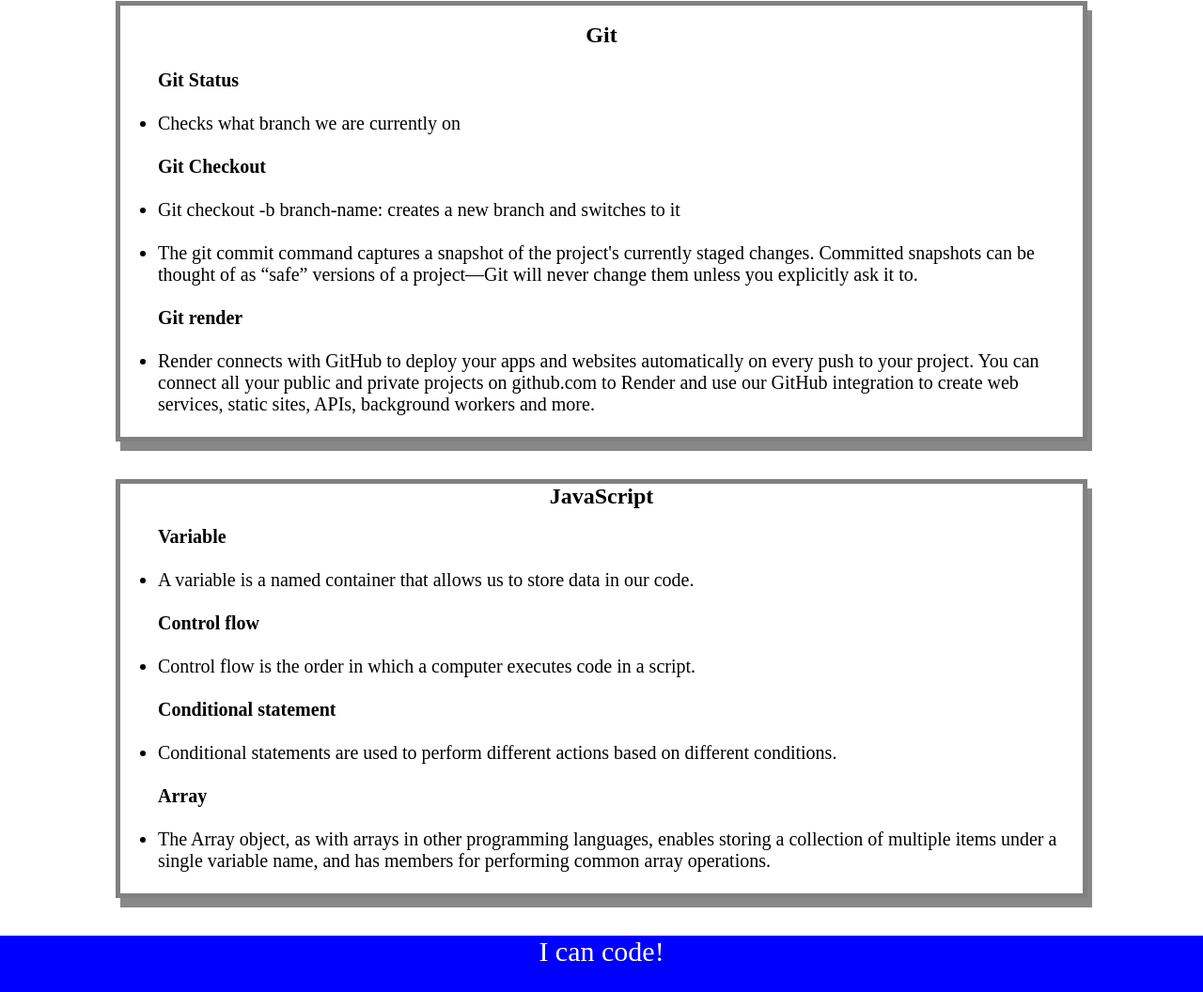
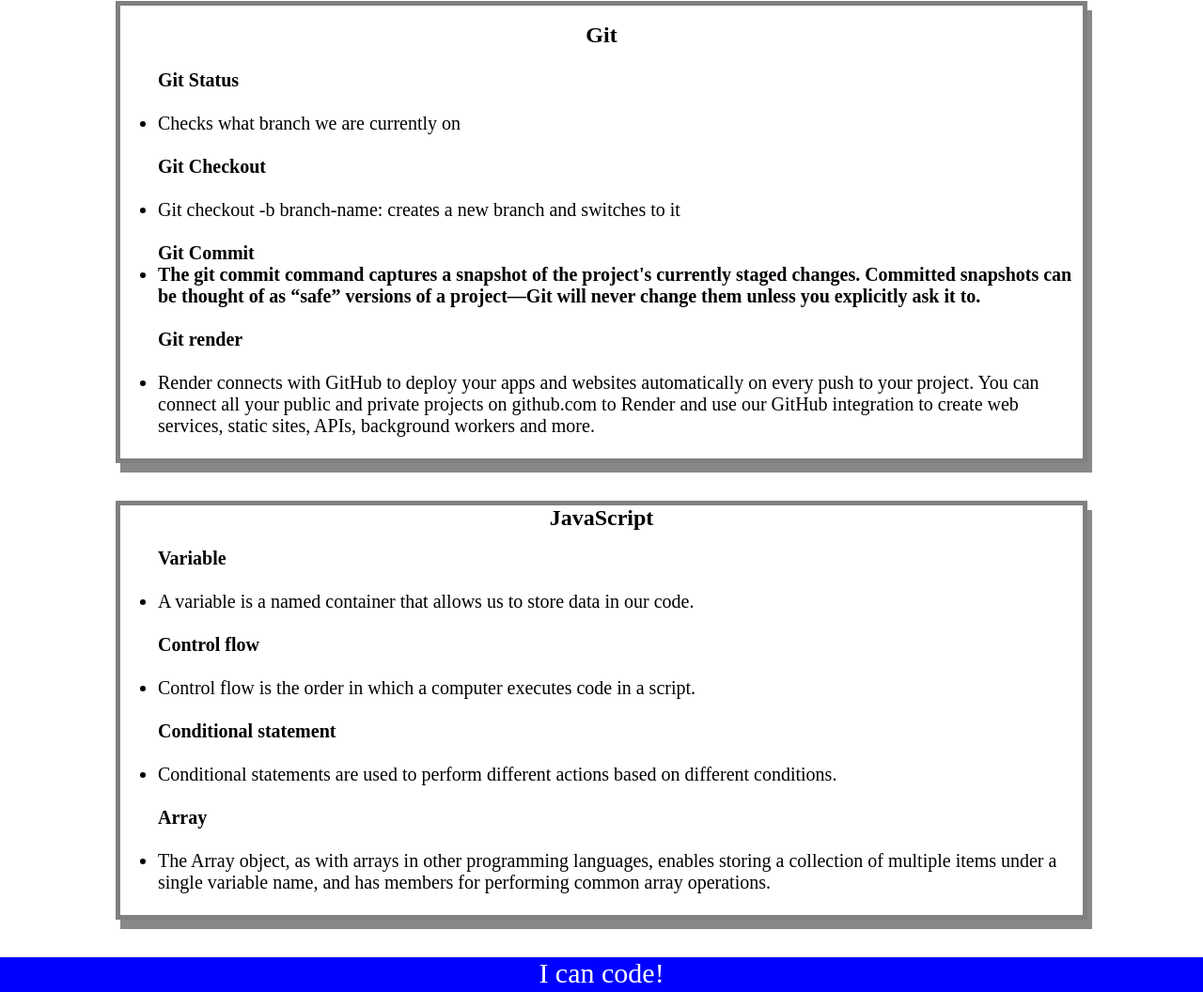
Before and after one commit to Borja3210/prework-study-guide, a plain HTML site: page index.html in a window 1280 px wide. Shown: the part 1914-2970 px from the top of the page at 94% size. Drawn offline with Linux system fonts and the light colour scheme.

Commit message:
Update index.html

```diff
--- a/index.html
+++ b/index.html
@@ -176,6 +176,8 @@
 
           <br>
 
+          <h4>Git Commit</4>
+
           <li>The git commit command captures a snapshot of the project's currently staged changes. Committed snapshots can be thought of as “safe” versions of a project—Git will never change them unless you explicitly ask it to.</li>
 
          <br>
```
